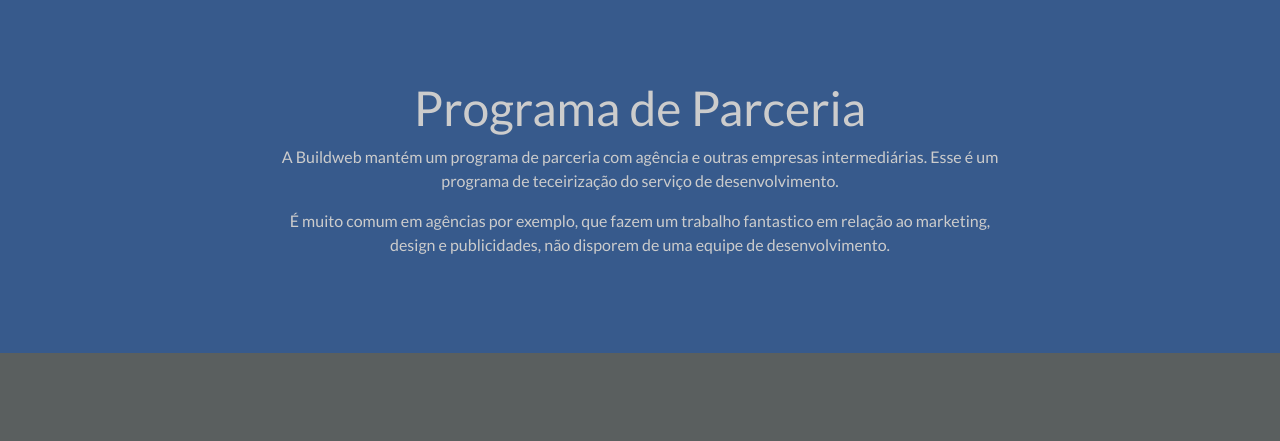
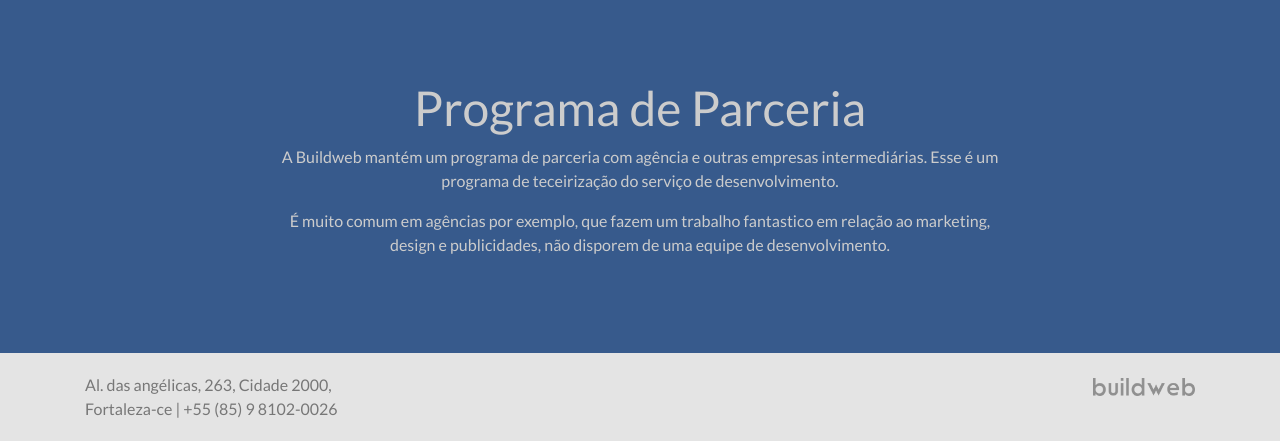
Before and after one commit to thiagolima86/buildweb, a PHP site: page / in a window 1280 px wide. Shown: the part 1976-2417 px from the top of the page. Before the commit the page ends 2329 px from the top, so only its background shows below. Run offline with PHP 8.4, Linux system fonts and the light colour scheme; data that the repository does not hold is empty.

Commit message:
seccond commit

```diff
--- a/assets/css/style.css
+++ b/assets/css/style.css
@@ -108,3 +108,10 @@
     padding-top: 80px;
     padding-bottom: 80px;
 }
+
+footer{
+    background:#e4e4e4;
+    padding-top: 20px;
+    padding-bottom: 20px;
+    color:#777;
+}
--- a/config.json
+++ b/config.json
@@ -1,5 +1,5 @@
 {
-    "base_url": "http://localhost/",
+    "base_url": "http://buildweb.com.br/",
     "homepage": "home",
     "pages_dir": "pages",
     "css_dir": "assets/css",
--- a/layout/default.php
+++ b/layout/default.php
@@ -33,6 +33,20 @@
 </nav>
 <?php echo yield_page(); ?>
 
+<footer>
+    <div class="container">
+        <div class="row">
+            <div class="col-md-6">
+                Al. das angélicas, 263, Cidade 2000,
+                <br>
+                Fortaleza-ce | +55 (85) 9 8102-0026
+            </div>
+            <div class="col-md text-right">
+                <?php img("budweb_logo_footer.png", "autox18"); ?>
+            </div>
+        </div>
+    </div>
+</footer>
 
 <script src="https://code.jquery.com/jquery-3.5.0.min.js" integrity="sha384-J6qa4849blE2+poT4WnyKhv5vZF5SrPo0iEjwBvKU7imGFAV0wwj1yYfoRSJoZ+n" crossorigin="anonymous"></script>
 <script src="https://cdn.jsdelivr.net/npm/popper.js@1.16.0/dist/umd/popper.min.js" integrity="sha384-Q6E9RHvbIyZFJoft+2mJbHaEWldlvI9IOYy5n3zV9zzTtmI3UksdQRVvoxMfooAo" crossorigin="anonymous"></script>
```
Also changed, not shown: assets/images/budweb_logo_footer.png (added), 1 other file.
